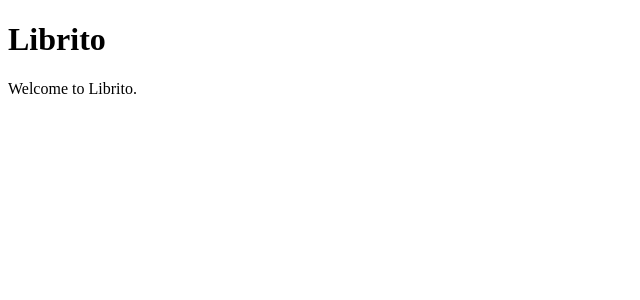
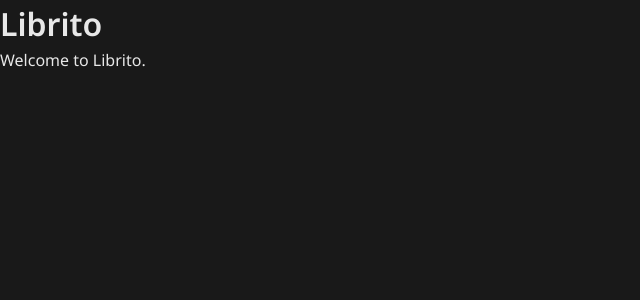
Before and after one commit to librito-io/web, a SvelteKit app: page / in a window 1280 px wide. Shown: the top 300 px of the page, without its empty margins (0-640 px from the left). Built offline with nearby package versions, Linux system fonts and the light colour scheme; no server answers.

Commit message:
feat(web): global theme tokens and font imports

```diff
--- /dev/null
+++ b/src/app.css
@@ -0,0 +1,71 @@
+@import "@fontsource/noto-sans/400.css";
+@import "@fontsource/noto-sans/500.css";
+@import "@fontsource/noto-sans/600.css";
+@import "@fontsource/bitter/500.css";
+@import "@fontsource/bitter/700.css";
+@import "@fontsource/bitter/400-italic.css";
+@import "@fontsource/jetbrains-mono/500.css";
+
+:root {
+  --bg: #191919;
+  --bg-elevated: #262626;
+  --text-primary: #e8e8e8;
+  --text-secondary: #ada9a3;
+  --text-muted: #888;
+  --border: #2a2a2a;
+  --border-hover: #666;
+  --accent: #2883de;
+  --danger: #ff5555;
+  --highlight-bg: #d8d8d8;
+  --highlight-text: #333;
+  --radius-sm: 4px;
+  --radius-md: 8px;
+  --radius-lg: 12px;
+  --font-ui:
+    "Noto Sans", -apple-system, BlinkMacSystemFont, "Segoe UI", Roboto,
+    sans-serif;
+  --font-serif: "Bitter", Georgia, serif;
+  --font-mono: "JetBrains Mono", ui-monospace, SFMono-Regular, Menlo, monospace;
+}
+
+*,
+*::before,
+*::after {
+  box-sizing: border-box;
+  margin: 0;
+  padding: 0;
+}
+
+html {
+  overflow-y: scroll;
+  overflow-x: hidden;
+  scrollbar-gutter: stable;
+}
+
+body {
+  font-family: var(--font-ui);
+  background: var(--bg);
+  color: var(--text-primary);
+  -webkit-font-smoothing: antialiased;
+  -moz-osx-font-smoothing: grayscale;
+  line-height: 1.5;
+}
+
+a {
+  color: inherit;
+  text-decoration: none;
+}
+
+button {
+  font: inherit;
+  color: inherit;
+  background: none;
+  border: none;
+  cursor: pointer;
+}
+
+input,
+textarea {
+  font: inherit;
+  color: inherit;
+}
--- a/src/routes/+layout.svelte
+++ b/src/routes/+layout.svelte
@@ -1,4 +1,5 @@
 <script lang="ts">
+  import "../app.css";
   import { invalidate } from "$app/navigation";
   import { onMount } from "svelte";
 
```
